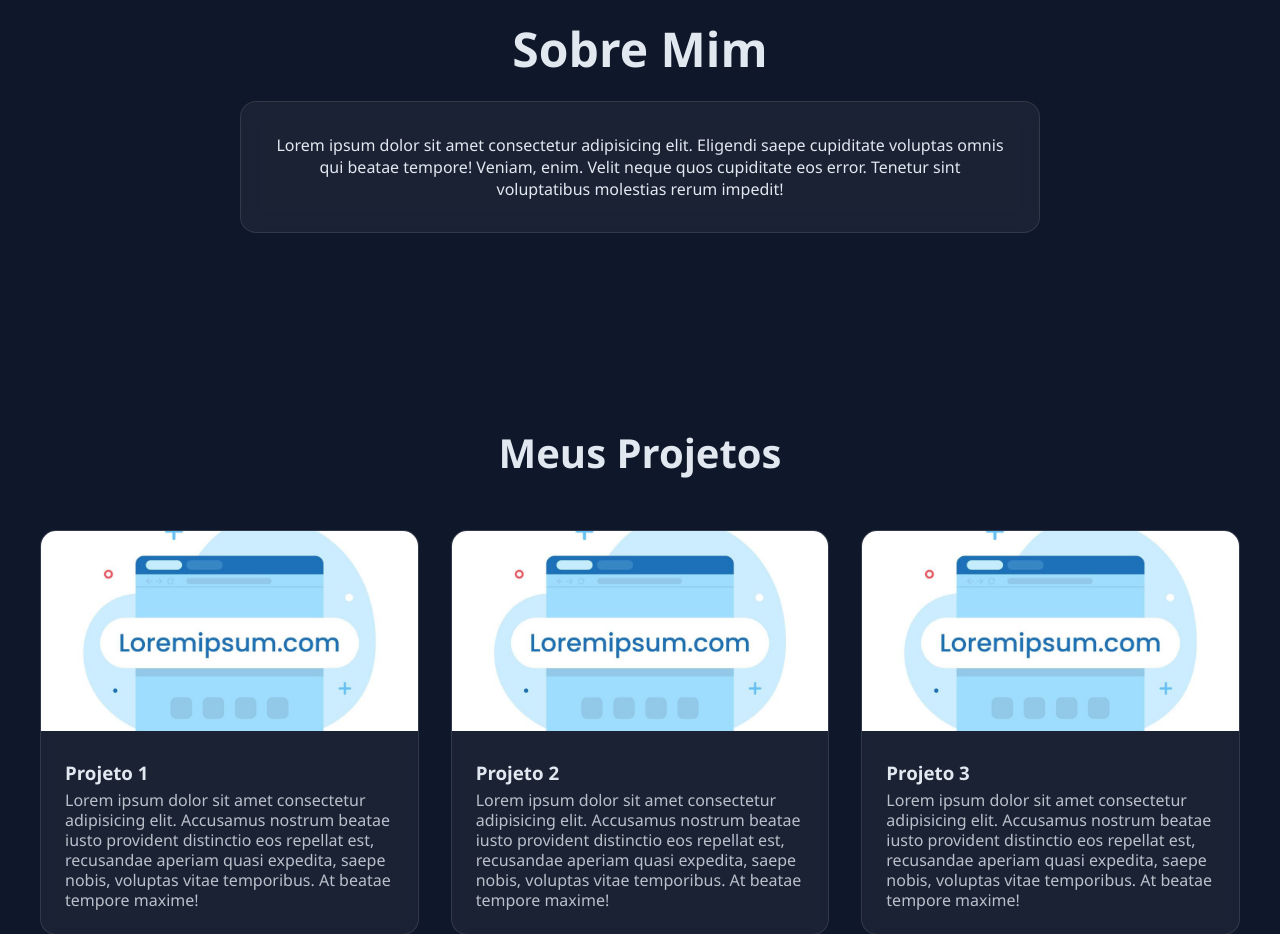
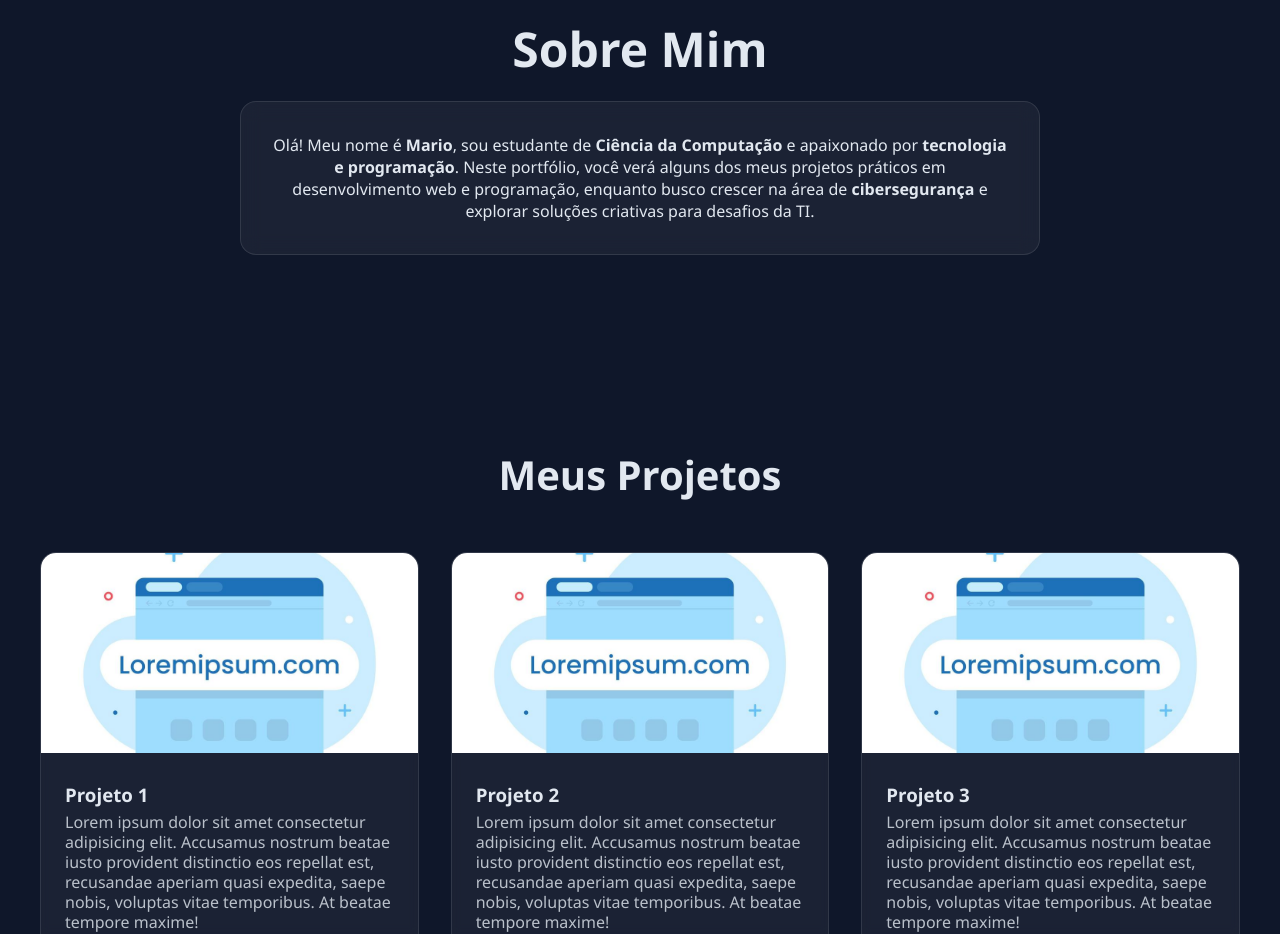
Before and after one commit to mariocesarflore/portfolio, a plain HTML site: page index.html in a window 1280 px wide. Shown: the part 880-1814 px from the top of the page. Drawn offline with Linux system fonts and the light colour scheme.

Commit message:
Atualização index
Discrição adicionada.

```diff
--- a/index.html
+++ b/index.html
@@ -35,9 +35,7 @@
         <section id="sobre" class="sobre">
             <h2 class="sobre-titulo">Sobre Mim</h2>
             <div class="sobre-caixa">
-                <p class="sobre-texto">Lorem ipsum dolor sit amet consectetur adipisicing elit. Eligendi saepe
-                    cupiditate voluptas omnis qui beatae tempore! Veniam, enim. Velit neque quos cupiditate eos error.
-                    Tenetur sint voluptatibus molestias rerum impedit!</p>
+                <p class="sobre-texto">Olá! Meu nome é <strong>Mario</strong>, sou estudante de <strong>Ciência da Computação</strong> e apaixonado por <strong>tecnologia e programação</strong>. Neste portfólio, você verá alguns dos meus projetos práticos em desenvolvimento web e programação, enquanto busco crescer na área de <strong>cibersegurança</strong> e explorar soluções criativas para desafios da TI.</p>
             </div>
         </section>
 
@@ -50,7 +48,8 @@
 
                     <div class="caixa-text-projeto">
                         <h3 class="def-projeto">Projeto 1</h3>
-                        <p class="info-projeto">Lorem ipsum dolor sit amet consectetur adipisicing elit. Accusamus nostrum
+                        <p class="info-projeto">Lorem ipsum dolor sit amet consectetur adipisicing elit. Accusamus
+                            nostrum
                             beatae iusto provident distinctio eos repellat est, recusandae aperiam quasi expedita, saepe
                             nobis, voluptas vitae temporibus. At beatae tempore maxime!</p>
                     </div>
@@ -61,7 +60,8 @@
 
                     <div class="caixa-text-projeto">
                         <h3 class="def-projeto">Projeto 2</h3>
-                        <p class="info-projeto">Lorem ipsum dolor sit amet consectetur adipisicing elit. Accusamus nostrum
+                        <p class="info-projeto">Lorem ipsum dolor sit amet consectetur adipisicing elit. Accusamus
+                            nostrum
                             beatae iusto provident distinctio eos repellat est, recusandae aperiam quasi expedita, saepe
                             nobis, voluptas vitae temporibus. At beatae tempore maxime!</p>
                     </div>
@@ -72,7 +72,8 @@
 
                     <div class="caixa-text-projeto">
                         <h3 class="def-projeto">Projeto 3</h3>
-                        <p class="info-projeto">Lorem ipsum dolor sit amet consectetur adipisicing elit. Accusamus nostrum
+                        <p class="info-projeto">Lorem ipsum dolor sit amet consectetur adipisicing elit. Accusamus
+                            nostrum
                             beatae iusto provident distinctio eos repellat est, recusandae aperiam quasi expedita, saepe
                             nobis, voluptas vitae temporibus. At beatae tempore maxime!</p>
                     </div>
@@ -93,7 +94,7 @@
                     <textarea placeholder="Digite sua Mensagem" class="campo-form" rows="5" id="mensagem"></textarea>
                 </div>
 
-                <button class="botao-form" type="submit" >Enviar Whatsapp</button>
+                <button class="botao-form" type="submit">Enviar Whatsapp</button>
 
             </form>
         </section>
```
